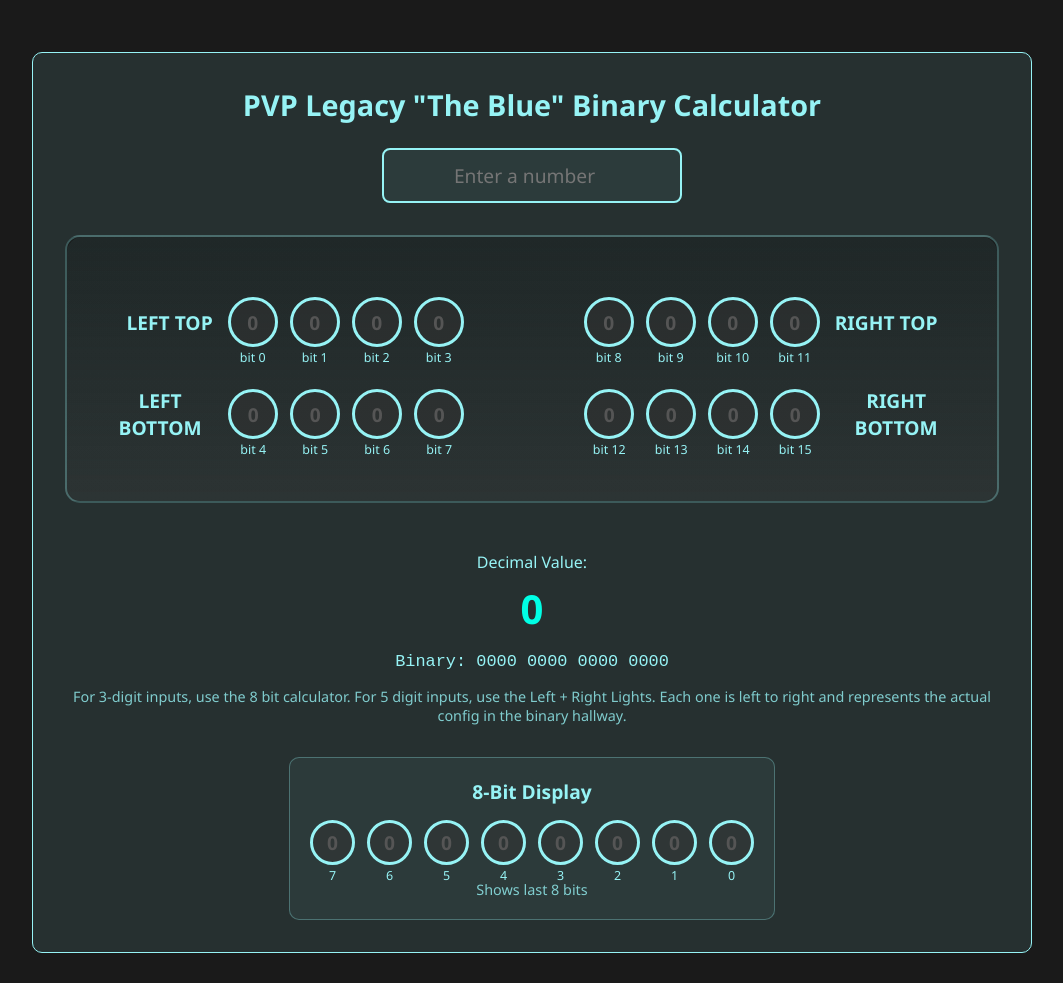
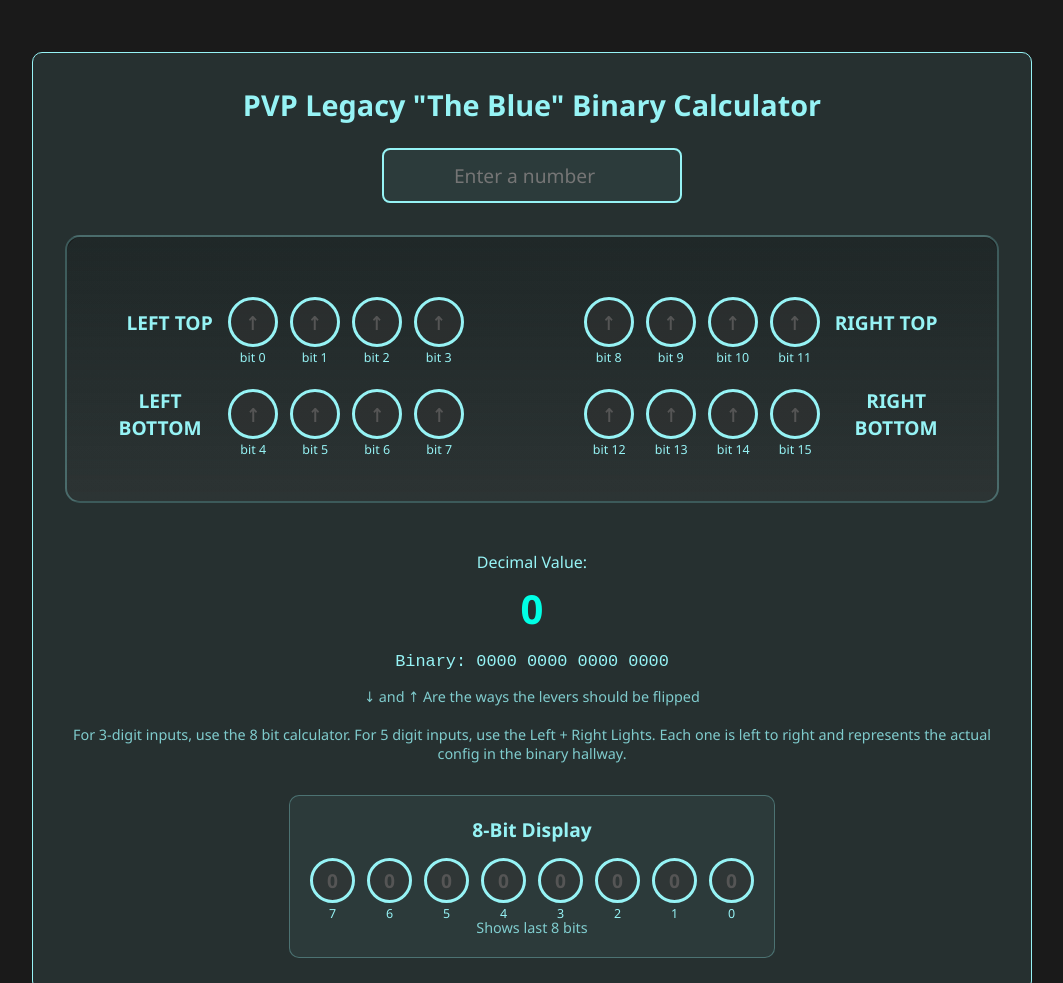
Before and after one commit to ItsCrafted/binary, a plain HTML site: page index.html in a window 1280 px wide. Shown: the top 983 px of the page, without its empty margins (108-1171 px from the left). Drawn offline with Linux system fonts and the light colour scheme.

Commit message:
Update index.html

```diff
--- a/index.html
+++ b/index.html
@@ -301,7 +301,7 @@
       </div>
 
       <div class="info-text" id="infoText">
-        For 3-digit inputs, use the 8 bit calculator. For 5 digit inputs, use the Left + Right Lights. Each one is left to right and represents the actual config in the binary hallway.
+        ↓ and ↑ Are the ways the levers should be flipped<br><br>For 3-digit inputs, use the 8 bit calculator. For 5 digit inputs, use the Left + Right Lights. Each one is left to right and represents the actual config in the binary hallway.
       </div>
 
       <div class="bottom-display" id="bottomDisplay">
@@ -378,7 +378,7 @@
             const bitIndex = row.start + i;
             const light = document.createElement('div');
             light.className = `light ${lights[bitIndex] ? 'on' : ''}`;
-            light.textContent = lights[bitIndex] ? '1' : '0';
+            light.textContent = lights[bitIndex] ? '↓' : '↑';
             light.onclick = () => toggleLight(bitIndex);
 
             const bitNum = document.createElement('div');
```
